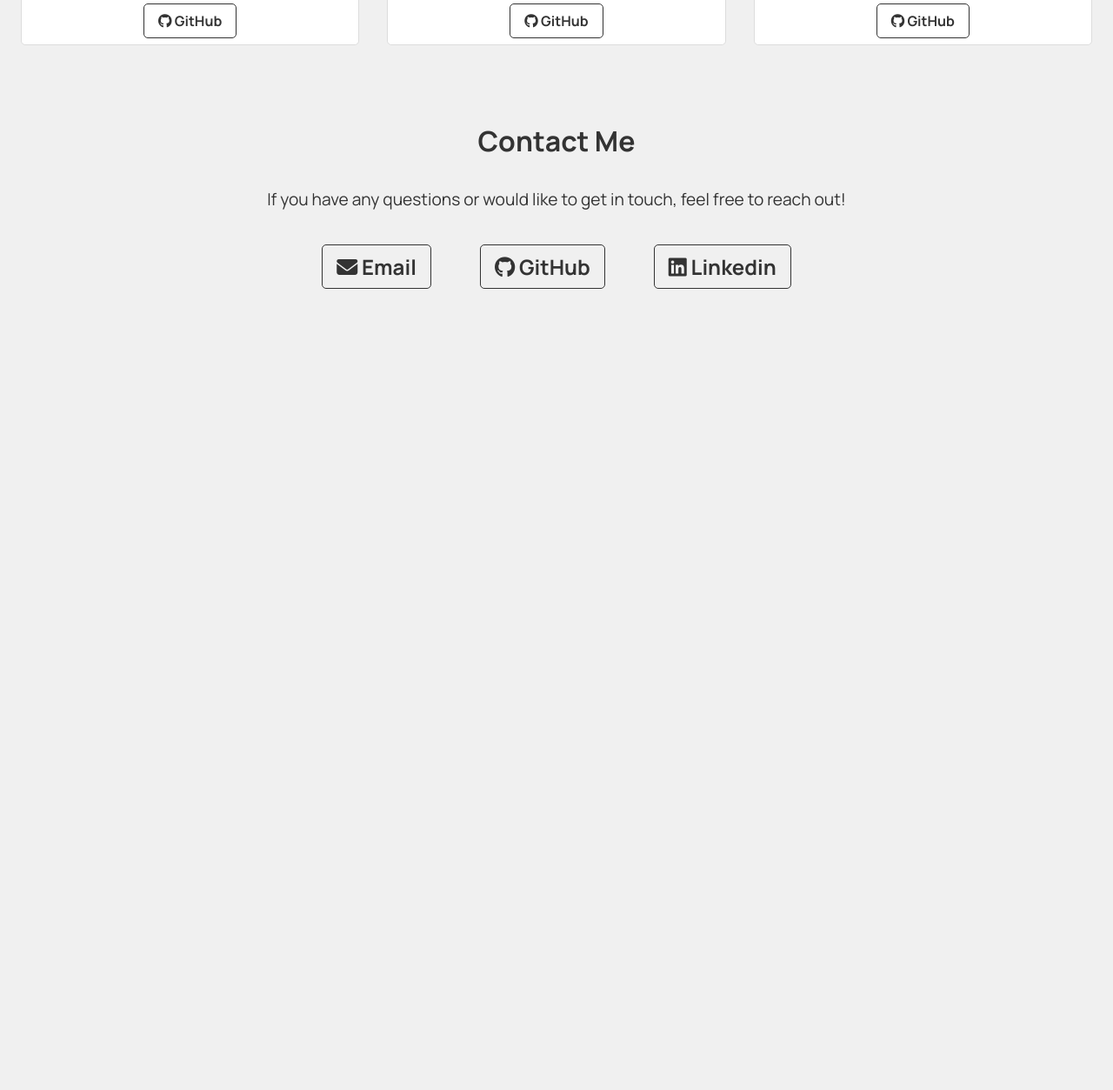
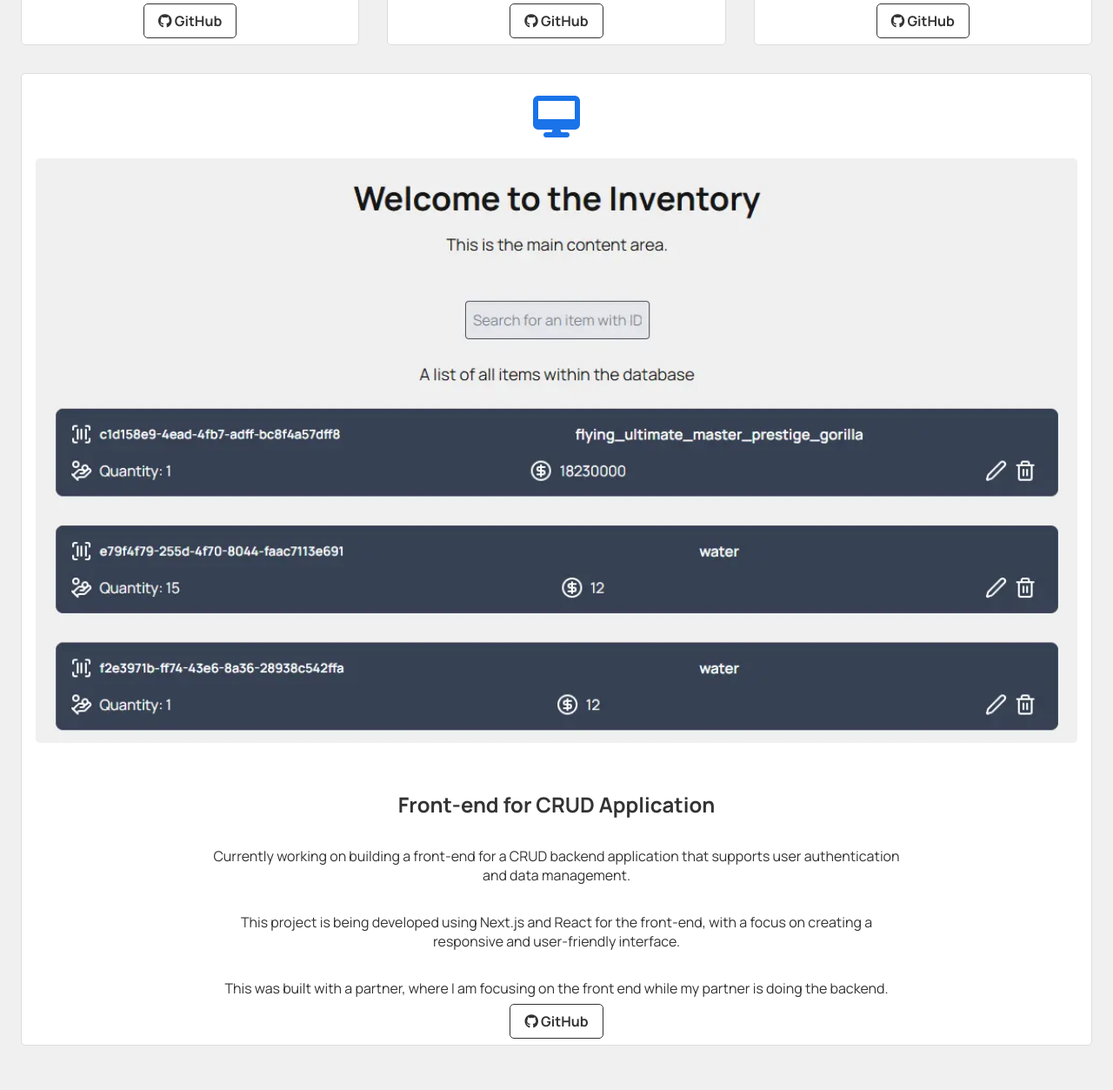
Before and after one commit to Pawanjot-Randhawa/Pawanjot-Randhawa.github.io, a plain HTML site: page index.html in a window 1280 px wide. Shown: the part 2807-4060 px from the top of the page at 87% size. Before the commit the page ends 3210 px from the top, so only its background shows below. Drawn offline with nearby package versions, Linux system fonts and the light colour scheme.

Commit message:
added front end project

```diff
--- a/index.html
+++ b/index.html
@@ -259,6 +259,22 @@
                         </a>
                     </div>
                 </div>
+                <div class="project-details">
+                    <div class="project-icon">
+                        <i class="fa-solid fa-desktop"></i>
+                        <img src="images/Frontend.webp" alt="Picture of Front-end for CRUD Application" class="project-image">
+                    </div>
+                    <h3>Front-end for CRUD Application</h3>
+                    <p>Currently working on building a front-end for a CRUD backend application that supports user authentication and data management.</p>
+                    <p> This project is being developed using Next.js and React for the front-end, with a focus on creating a responsive and user-friendly interface.</p>
+                    <p> This was built with a partner, where I am focusing on the front end while my partner is doing the backend.</p>
+                    <div class="project-github">
+                        <a href="https://github.com/MatthewAbtan/3311D2" target="_blank">
+                            <i class="fa-brands fa-github"></i>
+                            <span>GitHub</span>
+                        </a>
+                    </div>
+                </div>
             </div>
 
         </section>
```
Also changed, not shown: images/Frontend.webp (added).
